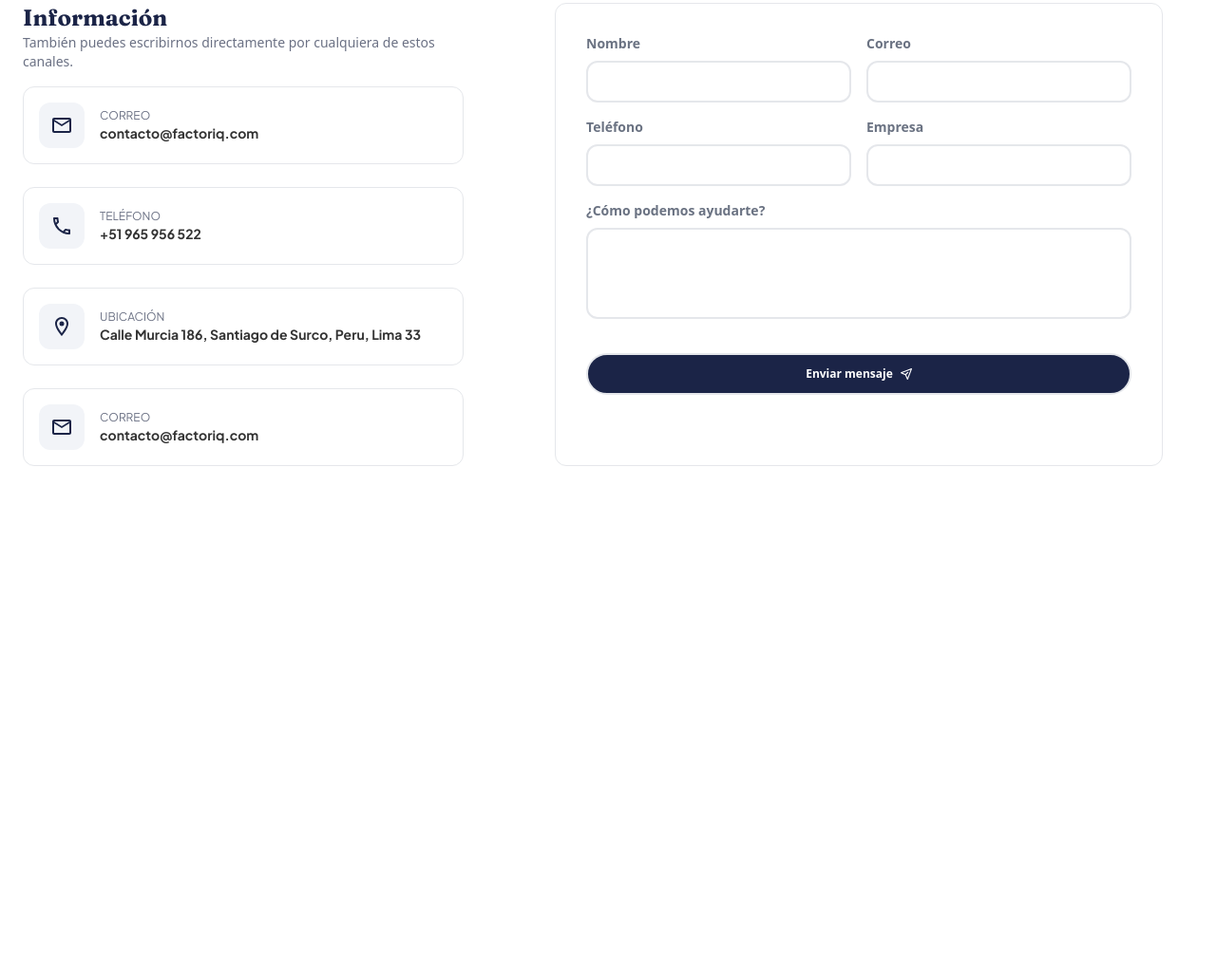
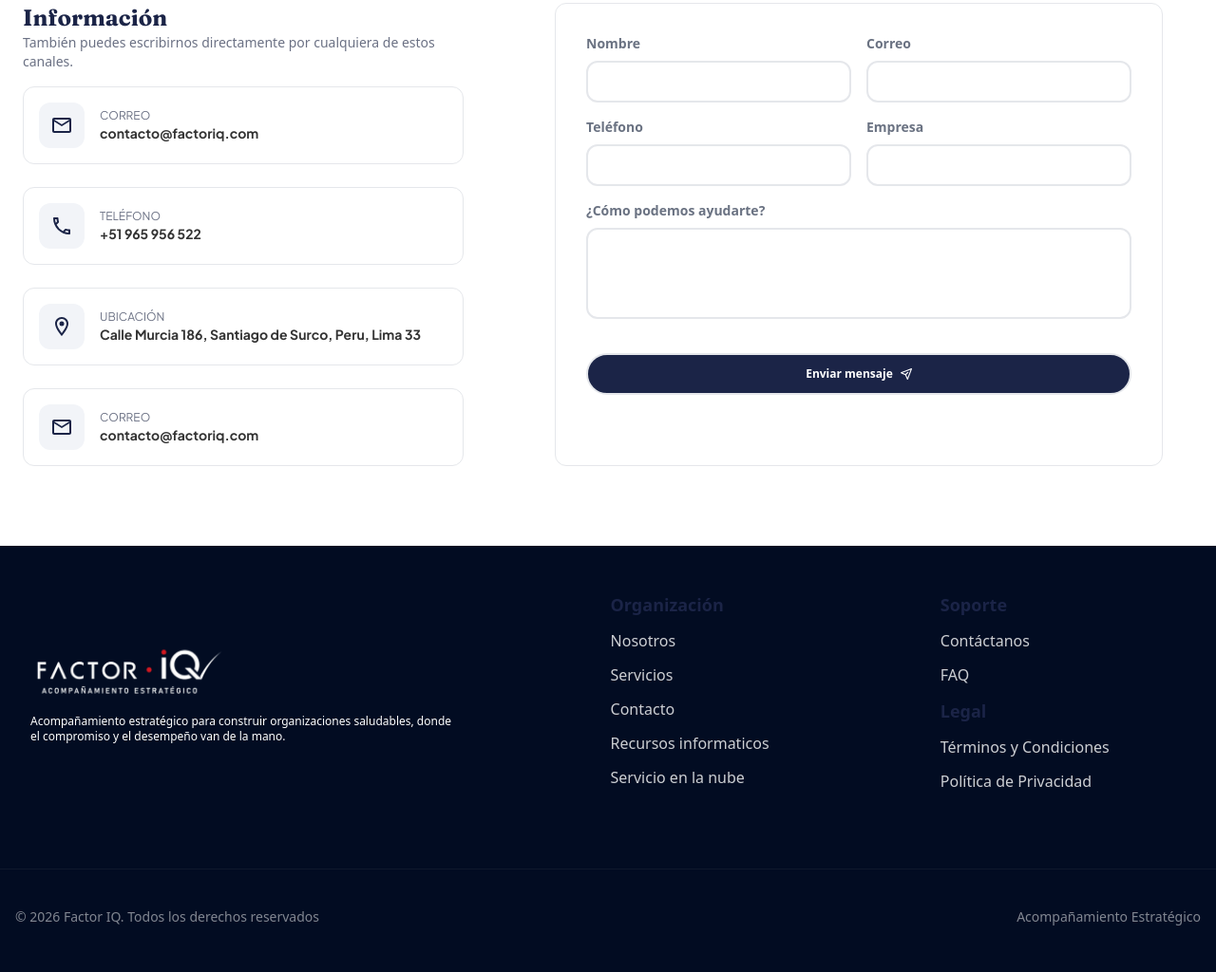
Before and after one commit to DiegoEC12/factor-iq-rework, a website: page pages/contacto.html in a window 1280 px wide. Shown: the part 765-1789 px from the top of the page at 95% size. Before the commit the page ends 1340 px from the top, so only its background shows below. Drawn offline with Linux system fonts and the light colour scheme.

Commit message:
eliminar enlaces de recursos informáticos y agregar atributos de nombre a los campos del formulario en las páginas de contacto, nosotros y servicios

```diff
--- a/pages/contacto.html
+++ b/pages/contacto.html
@@ -37,11 +37,12 @@
                         <a class="cursor-pointer font-bold flex justify-center items-center w-full h-full lg:border-b-2 lg:border-blue-500 hover:bg-blue-800 lg:hover:bg-transparent lg:hover:text-blue-500 px-2 text-white lg:text-gray-500"
                             href="contacto.html">Contacto</a>
                     </li>
-                    <li class="lg:h-full h-20 w-full lg:w-auto flex items-center justify-center">
+
+                    <!--<li class="lg:h-full h-20 w-full lg:w-auto flex items-center justify-center">
                         <a class="cursor-pointer font-bold flex justify-center items-center w-full h-full lg:border-b-2 lg:border-transparent hover:bg-blue-800 lg:hover:bg-transparent lg:hover:text-blue-500 px-2 text-white lg:text-gray-500"
                             href="recursos_informaticos.html">Recursos
                             informáticos</a>
-                    </li>
+                    </li>-->
                     <li class="lg:h-full h-20 w-full lg:w-auto flex items-center justify-center">
                         <a class="cursor-pointer font-bold flex justify-center items-center w-full h-full lg:border-b-2  lg:bg-primary lg:hover:bg-primary-glow  px-2 lg:h-fit lg:py-2 lg:px-4 lg:rounded-2xl lg:border-1 lg:border-white/10  text-white lg:text-white"
                             href="servicio_nube.html">Servicio
@@ -71,7 +72,7 @@
             </div>
         </section>
 
-        <section class="py-15">
+        <section id="contacto" class="py-15">
             <div class="max-w-7xl mx-auto flex flex-col lg:flex-row gap-4 ">
                 <div class="lg:max-w-2/5 flex flex-col gap-4 p-6 ">
                     <div class="">
@@ -147,34 +148,39 @@
                 </div>
 
                 <div class="md:p-8 border-1 border-gray-200 p-6 md:p-8 rounded-xl m-6 lg:w-1/2 lg:mx-auto">
-                    <form action="">
+                    <form action="post" id="formulario">
                         <div class=" flex flex-col flex-wrap gap-4">
                             <div class="flex flex-row flex-wrap gap-4">
                                 <div class="flex-1 flex flex-col gap-2">
                                     <label for="name" class="text-sm font-bold text-gray-500">Nombre</label>
-                                    <input type="text" id="name" class="border-2 border-gray-200 rounded-xl p-2">
+                                    <input name="nombres" type="text" id="name"
+                                        class="border-2 border-gray-200 rounded-xl p-2">
                                 </div>
                                 <div class="flex-1 flex flex-col gap-2">
                                     <label for="email" class="text-sm font-bold text-gray-500">Correo</label>
-                                    <input type="email" id="email" class="border-2 border-gray-200 rounded-xl p-2">
+                                    <input name="email" type="email" id="email"
+                                        class="border-2 border-gray-200 rounded-xl p-2">
                                 </div>
                             </div>
 
                             <div class="flex flex-row flex-wrap gap-4">
                                 <div class="flex-1 flex flex-col gap-2">
                                     <label for="phone" class="text-sm font-bold text-gray-500">Teléfono</label>
-                                    <input type="text" id="phone" class="border-2 border-gray-200 rounded-xl p-2">
+                                    <input name="telefono" type="text" id="phone"
+                                        class="border-2 border-gray-200 rounded-xl p-2">
                                 </div>
                                 <div class="flex-1 flex flex-col gap-2">
                                     <label for="company" class="text-sm font-bold text-gray-500">Empresa</label>
-                                    <input type="text" id="company" class="border-2 border-gray-200 rounded-xl p-2">
+                                    <input name="empresa" type="text" id="company"
+                                        class="border-2 border-gray-200 rounded-xl p-2">
                                 </div>
                             </div>
 
                             <div class="w-full flex flex-col gap-2">
                                 <label for="service" class="text-sm font-bold text-gray-500">¿Cómo podemos ayudarte?
                                 </label>
-                                <textarea class="resize-none h-24 border-2 border-gray-200 rounded-xl p-2"></textarea>
+                                <textarea name="mensaje"
+                                    class="resize-none h-24 border-2 border-gray-200 rounded-xl p-2"></textarea>
                             </div>
                             <div class="mt-5 flex flex-col w-full gap-2">
                                 <button type="submit"
@@ -190,8 +196,66 @@
 
             </div>
         </section>
+        <!-- Footer -->
+        <footer class="bg-footer-dark-2 text-background py-12 full-width">
+            <div
+                class="flex px-4 gap-4 transition-all duration-500 md:px-6 xl:px-8 flex-col md:flex-row justify-between items-center w-full ">
+                <div
+                    class="flex flex-col sm-items-center lg:items-start w-full sm:w-sm  lg:w-1/2 mb-8 md:mb-0 text-left sm:text-center md:text-left">
+                    <div class=" mb-2">
+                        <a href="../index.html">
+                            <img src="../assets/img/logo-transparent-white.png" class="w-52 " alt="">
+                        </a>
+                    </div>
+                    <p class=" text-xs text-left max-w-xs lg:max-w-md">
+                        Acompañamiento estratégico para construir organizaciones saludables, donde el compromiso y el
+                        desempeño van de la mano.
 
+                    </p>
+                </div>
+                <div
+                    class="w-full lg:w-2/3 flex flex-col sm:justify-center sm:flex-row flex-wrap md:justify-end lg:justify-evenly gap-8 md:gap-10 lg:gap-25">
+                    <div class="flex flex-col gap-3">
+                        <span class="text-lg font-bold text-primary dark:text-primary-fixed">Organización</span>
+
+                        <a class="font-body-md text-body-md text-on-secondary-container dark:text-secondary-fixed hover:text-primary dark:hover:text-primary-fixed hover:underline transition-all opacity-80 hover:opacity-100"
+                            href="nosotros.html">Nosotros</a>
+                        <a class="font-body-md text-body-md text-on-secondary-container dark:text-secondary-fixed hover:text-primary dark:hover:text-primary-fixed hover:underline transition-all opacity-80 hover:opacity-100"
+                            href="servicios.html">Servicios </a>
+                        <a class="font-body-md text-body-md text-on-secondary-container dark:text-secondary-fixed hover:text-primary dark:hover:text-primary-fixed hover:underline transition-all opacity-80 hover:opacity-100"
+                            href="contacto.html"> Contacto </a>
+                        <a class="font-body-md text-body-md text-on-secondary-container dark:text-secondary-fixed hover:text-primary dark:hover:text-primary-fixed hover:underline transition-all opacity-80 hover:opacity-100"
+                            href="recursos_informaticos.html">Recursos informaticos</a>
+                        <a class="font-body-md text-body-md text-on-secondary-container dark:text-secondary-fixed hover:text-primary dark:hover:text-primary-fixed hover:underline transition-all opacity-80 hover:opacity-100"
+                            href="servicio_nube.html">Servicio en la nube</a>
+                    </div>
+                    <div class="flex flex-col gap-3">
+                        <span class="font-bold text-lg text-primary dark:text-primary-fixed">Soporte</span>
+                        <a class="font-body-md text-body-md text-on-secondary-container dark:text-secondary-fixed hover:text-primary dark:hover:text-primary-fixed hover:underline transition-all opacity-80 hover:opacity-100"
+                            href="contacto.html">Contáctanos</a>
+                        <a class="font-body-md text-body-md text-on-secondary-container dark:text-secondary-fixed hover:text-primary dark:hover:text-primary-fixed hover:underline transition-all opacity-80 hover:opacity-100"
+                            href="contacto.html">FAQ</a>
+                        <span class="font-bold text-lg text-primary dark:text-primary-fixed">Legal</span>
+                        <a class="font-body-md text-body-md text-on-secondary-container dark:text-secondary-fixed hover:text-primary dark:hover:text-primary-fixed hover:underline transition-all opacity-80 hover:opacity-100"
+                            href="terminos.html">Términos y Condiciones</a>
+                        <a class="font-body-md text-body-md text-on-secondary-container dark:text-secondary-fixed hover:text-primary dark:hover:text-primary-fixed hover:underline transition-all opacity-80 hover:opacity-100"
+                            href="politicas.html">Política de Privacidad</a>
+                    </div>
+
+                </div>
+            </div>
+            <div
+                class="text-center w-full flex flex-col md:flex-row md:justify-between md:items-center gap-2 pt-10 border-t mt-20 border-white/5">
+                <p class="text-sm text-white/50 px-4">
+                    © 2026 Factor IQ. Todos los derechos reservados
+
+                </p>
+                <p class="text-sm text-white/50 px-4">
+                    Acompañamiento Estratégico</p>
+            </div>
+        </footer>
     </main>
+
     <script src="../assets/js/menu.js"></script>
     <script src="../assets/js/animations.js"></script>
 </body>
```
Also changed, not shown: index.html (+4 -3 lines), pages/nosotros.html (+2 -2 lines), pages/servicios.html (+2 -2 lines).
